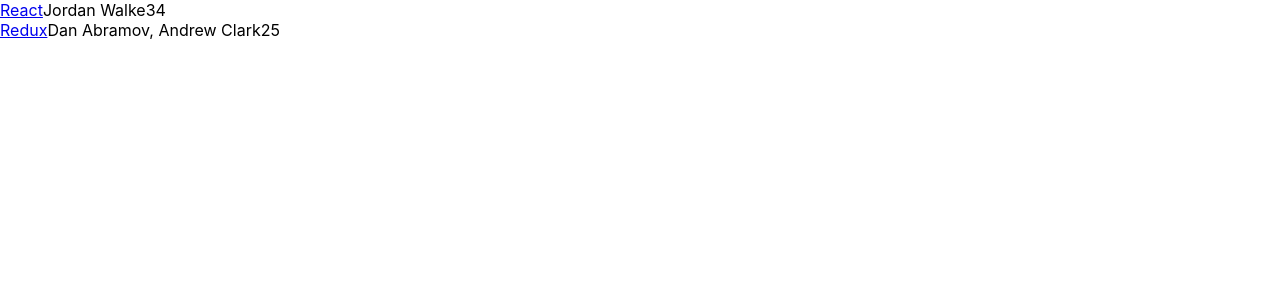
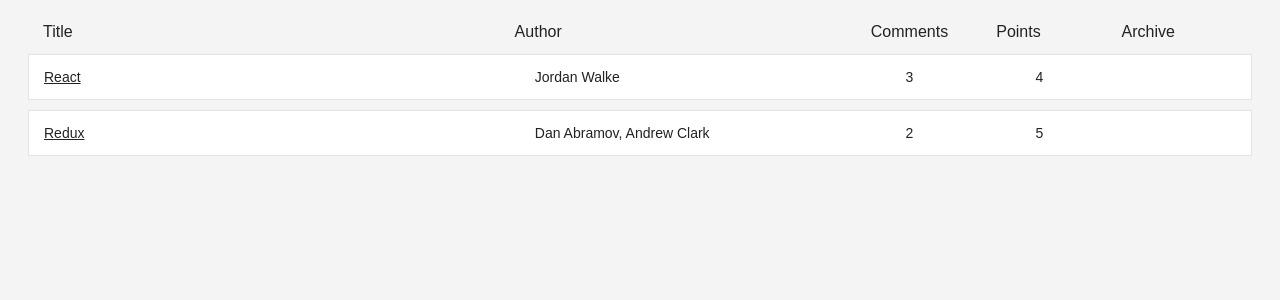
Before and after one commit to vilepickle/react-redux-hackernews, a React (Create React App) app: page / in a window 1280 px wide. Shown: the top 300 px of the page. Built offline with nearby package versions, Linux system fonts and the light colour scheme.

Commit message:
Add styling to app

```diff
--- a/src/components/App.css
+++ b/src/components/App.css
@@ -0,0 +1,7 @@
+.app {
+  margin: 20px;
+}
+
+.interactions, .error {
+  text-align: center;
+}
--- a/src/components/Stories.css
+++ b/src/components/Stories.css
@@ -0,0 +1,17 @@
+.stories {
+  margin: 20px 0;
+}
+
+.stories-header {
+  display: flex;
+  line-height: 24px;
+  font-size: 16px;
+  padding: 0 10px;
+  justify-content: space-between;
+}
+
+.stories-header > span {
+  overflow: hidden;
+  text-overflow: ellipsis;
+  padding: 0 5px;
+}
--- a/src/components/Stories.js
+++ b/src/components/Stories.js
@@ -3,14 +3,51 @@ import './Stories.css';
 
 import Story from './Story';
 
+const COLUMNS = {
+  title: {
+    label: 'Title',
+    width: '40%',
+  },
+  author: {
+    label: 'Author',
+    width: '30%',
+  },
+  comments: {
+    label: 'Comments',
+    width: '10%',
+  },
+  points: {
+    label: 'Points',
+    width: '10%',
+  },
+  archive: {
+    label: 'Archive',
+    width: '10%',
+  },
+}
+
 const Stories = ({ stories }) =>
   <div className="stories">
+    <StoriesHeader columns={COLUMNS} />
     {(stories || []).map(story =>
       <Story
         key={story.objectID}
         story={story}
+        columns={COLUMNS}
       />
     )}
   </div>
 
+const StoriesHeader = ({ columns }) =>
+  <div className="stories-header">
+    {Object.keys(columns).map(key =>
+      <span
+        key={key}
+        style={{ width: columns[key].width }}
+      >
+        {columns[key].label}
+      </span>
+    )}
+  </div>
+
 export default Stories;
--- a/src/components/Story.css
+++ b/src/components/Story.css
@@ -0,0 +1,15 @@
+.story {
+  display: flex;
+  line-height: 24px;
+  white-space: nowrap;
+  margin: 10px 0;
+  padding: 10px;
+  background: #FFF;
+  border: 1px solid #e3e3e3;
+}
+
+.story > span {
+  overflow: hidden;
+  text-overflow: ellipsis;
+  padding: 0 5px;
+}
--- a/src/components/Story.js
+++ b/src/components/Story.js
@@ -1,7 +1,7 @@
 import React from 'react';
 import './Story.css';
 
-const Story = ({story}) => {
+const Story = ({ story, columns }) => {
   const {
     title,
     url,
@@ -12,12 +12,18 @@ const Story = ({story}) => {
 
   return (
     <div className="story">
-      <span>
+      <span style={{ width: columns.title.width}}>
         <a href={url}>{title}</a>
       </span>
-      <span>{author}</span>
-      <span>{num_comments}</span>
-      <span>{points}</span>
+      <span style={{ width: columns.author.width}}>
+        {author}
+      </span>
+      <span style={{ width: columns.comments.width}}>
+        {num_comments}
+      </span>
+      <span style={{ width: columns.points.width}}>
+        {points}
+      </span>
     </div>
   );
 }
--- a/src/index.css
+++ b/src/index.css
@@ -1,14 +1,60 @@
 body {
-  margin: 0;
-  padding: 0;
-  font-family: -apple-system, BlinkMacSystemFont, "Segoe UI", "Roboto", "Oxygen",
-    "Ubuntu", "Cantarell", "Fira Sans", "Droid Sans", "Helvetica Neue",
-    sans-serif;
-  -webkit-font-smoothing: antialiased;
-  -moz-osx-font-smoothing: grayscale;
+  color: #222;
+  background: #f4f4f4;
+  font: 400 14px CoreSans, Arial, sans-serif;
 }
 
-code {
-  font-family: source-code-pro, Menlo, Monaco, Consolas, "Courier New",
-    monospace;
+a {
+  color: #222;
 }
+
+a:hover {
+  text-decoration: underline;
+}
+
+ul, li {
+  list-style: none;
+  padding: 0;
+  margin: 0;
+}
+
+input {
+  padding: 10px;
+  border-radius: 5px;
+  outline: none;
+  margin-right: 10px;
+  border: 1px solid #ddd;
+}
+
+button {
+  padding: 10px;
+  border-radius: 5px;
+  border: 1px solid #ddd;
+  background: transparent;
+  color: #808080;
+  cursor: pointer;
+}
+
+button:hover {
+  color: #222;
+}
+
+.button-inline {
+  border-width: 0;
+  background: transparent;
+  color: inherit;
+  text-align: inherit;
+  -webkit-font-smoothing: inherit;
+  padding: 0;
+  font-size: inherit;
+  cursor: pointer;
+}
+
+.button-active {
+  border-radius: 0;
+  border-bottom: 1px solid #38BB6C;
+}
+
+*:focus {
+  outline: none;
+}
```
